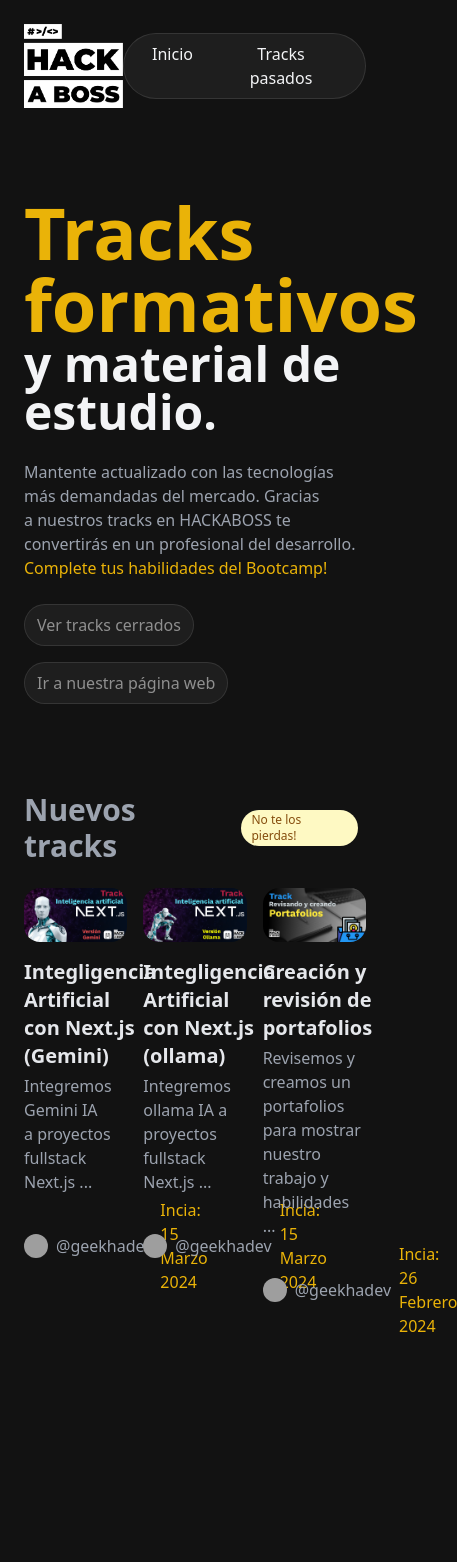
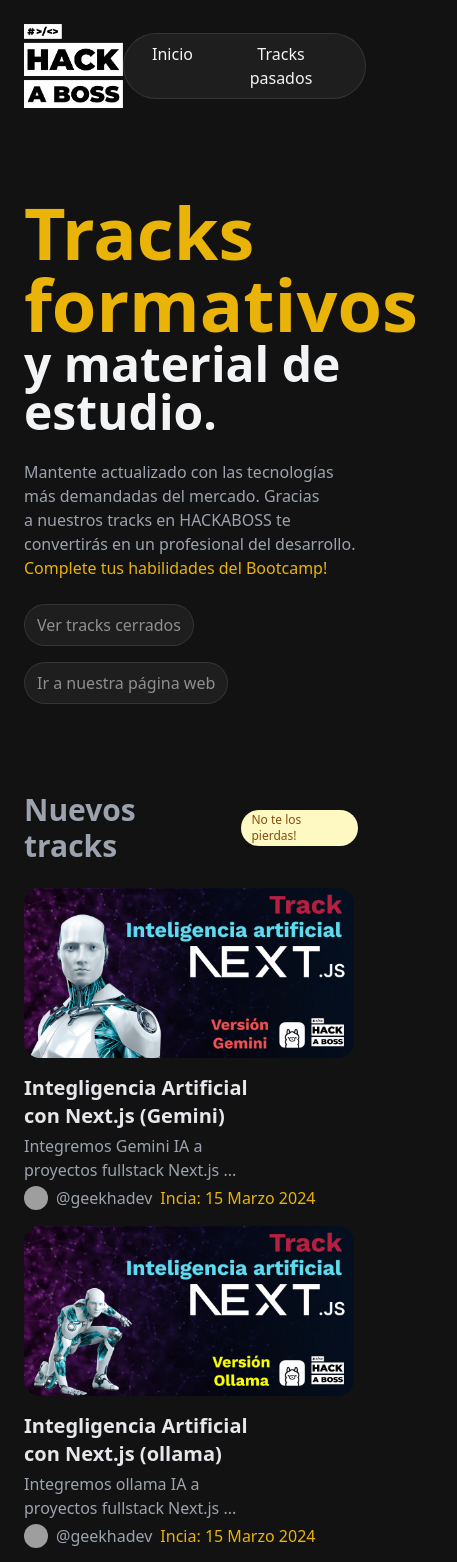
Before and after one commit to geekhadev/hackatrack, a Next.js app: page / in a window 390 px wide. Shown: the top 1562 px of the page, 457 px wide, since content can reach past the window. Before the commit the page ends 1386 px from the top, so only its background shows below. Built offline with nearby package versions, Linux system fonts and the light colour scheme; grey boxes are pictures that could not be loaded.

Commit message:
Update grid layout in TracksList component

```diff
--- a/src/components/TracksList.jsx
+++ b/src/components/TracksList.jsx
@@ -9,7 +9,7 @@
       </span>
       }
     </h3>
-    <div className="grid grid-cols-3 gap-4 py-6">
+    <div className="grid grid-cols-1 md:grid-cols-3 gap-4 py-6">
       {tracks
         .sort((a, b) => a.date > b.date ? -1 : 1)
         .map((track) => <Track track={track} key={track.slug} />)}
```
